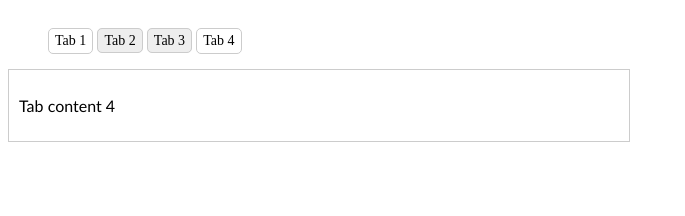
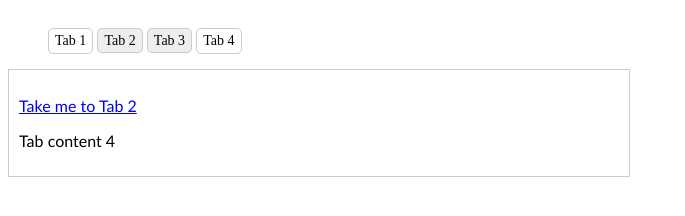
Before and after one commit to carrotscript/code-books, a plain HTML site: page index.html in a window 1280 px wide. Shown: the whole page, without its empty margins (0-685 px from the left). Drawn offline with nearby package versions, Linux system fonts and the light colour scheme.

Commit message:
Update index.html

```diff
--- a/index.html
+++ b/index.html
@@ -91,7 +91,7 @@
     </div>
 
     <div id="mtabs_content_container">
-        <div id="tab1" class="mtab_content">
+        <div id="tab1" class="mtab_content" style="display: block;">
           <p><a id="simulate" href="#mtabs_wrapper#mtabs_content_container#tab2">Take me to Tab 2</a></p>
         </div>
         <div id="tab2" class="mtab_content">
```
